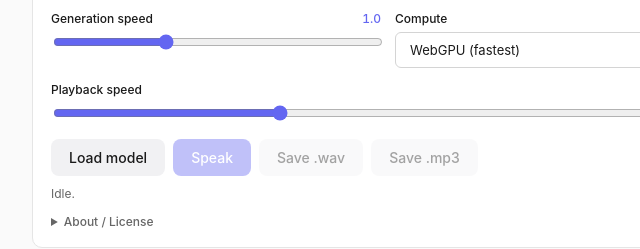
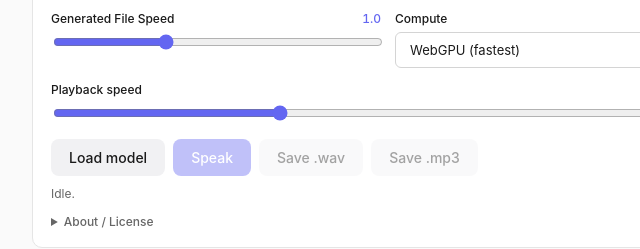
Before and after one commit to SeloTapeTM/ttfoss, a plain HTML site: page index.html in a window 1280 px wide. Shown: the part 456-705 px from the top of the page, 252-892 px from the left. Drawn offline with Linux system fonts and the light colour scheme.

Commit message:
changed the "Generation speed" label

```diff
--- a/index.html
+++ b/index.html
@@ -252,7 +252,7 @@ details ul { padding-left: 18px; }
       <select id="voice" disabled><option>-- load model first --</option></select>
     </div>
     <div class="control">
-      <label>Generation speed <span class="val" id="speedVal">1.0</span></label>
+      <label>Generated File Speed <span class="val" id="speedVal">1.0</span></label>
       <input type="range" id="speed" min="0.5" max="2" step="0.1" value="1">
     </div>
     <div class="control">
```
